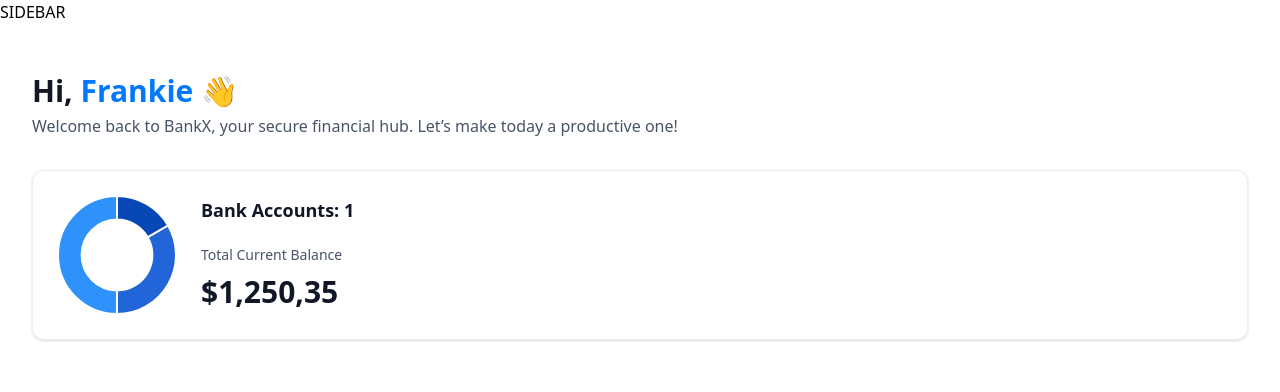
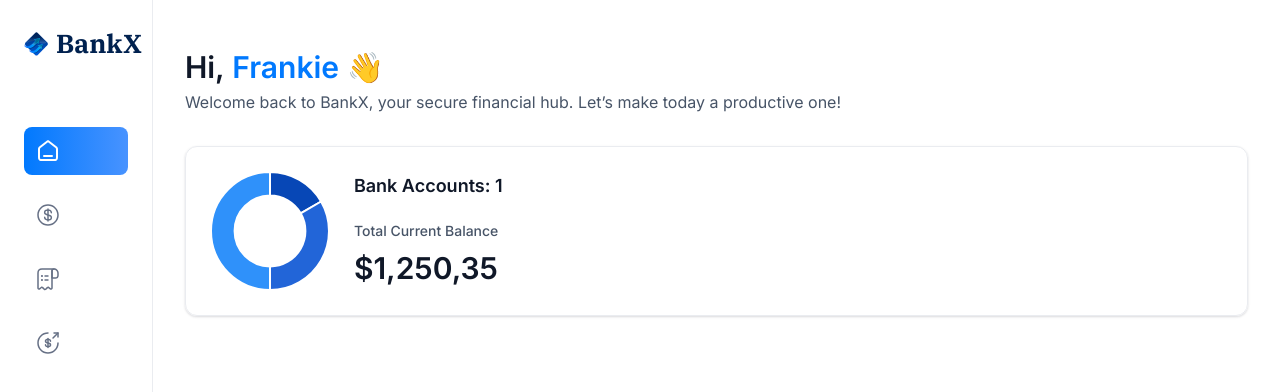
Before and after one commit to realFrankieWilson/bankX, a Next.js app: page / in a window 1280 px wide. Shown: the top 392 px of the page. Built offline with nearby package versions, Linux system fonts and the light colour scheme.

Commit message:
implement the left side bar and the nav bar (incomplete)

```diff
--- a/app/(root)/layout.tsx
+++ b/app/(root)/layout.tsx
@@ -1,12 +1,25 @@
+import MobileNav from "@/components/MobileNav";
+import Sidebar from "@/components/Sidebar";
+import Image from "next/image";
+
 export default function RootLayout({
   children,
 }: Readonly<{
   children: React.ReactNode;
 }>) {
+  const loggedIn = { firstName: 'Frankie', lastName: 'Wilson' };
   return (
-   <main>
-    SIDEBAR
-    {children}
-   </main>
+    <main className="flex h-screen w-full font-inter">
+      <Sidebar user={loggedIn} />
+      <div className="flex size-full flex-col">
+        <div className="root-layout">
+          <Image src="/icons/logo.svg" width={30} height={30} alt="logo" />
+          <div>
+            <MobileNav user={loggedIn} />
+          </div>
+        </div>
+        {children}
+      </div>
+    </main>
   );
 }
--- /dev/null
+++ b/components/MobileNav.tsx
@@ -0,0 +1,75 @@
+'use client'
+
+import {
+    Sheet,
+    SheetContent,
+    SheetDescription,
+    SheetHeader,
+    SheetTitle,
+    SheetTrigger,
+  } from "@/components/ui/sheet"
+import { sidebarLinks } from "@/constants"
+import { cn } from "@/lib/utils"
+  import Image from "next/image"
+import Link from "next/link"
+import { usePathname } from "next/navigation"
+
+const MobileNav = ({ user }: MobileNavProps) => {
+    const pathname = usePathname();
+  return (
+    <section className="w-full max-w-[264px]">
+        <Sheet>
+            <SheetTrigger>
+                <Image
+                src="/icons/hamburger.svg"
+                width={30}
+                height={30}
+                alt="menue"
+                className="cursor-pointer"
+                />
+            </SheetTrigger>
+            <SheetContent side="left">
+                <nav className="flex flex-col gap-4">
+                    <Link href="/" className='mb-12 cursor-pointer
+                    items-center gap-2 flex'>
+                        <Image
+                            width={34}
+                            height={34}
+                            src='/icons/logo.svg'
+                            alt='bankX logo'
+                            className='size-[24px] max-xl:size-14'
+                        />
+                        <h1 className="sidebar-logo">BankX</h1>
+                    </Link>
+
+                    {sidebarLinks.map((item) => {
+                        const isActive = pathname === item.route || pathname.startsWith(`${item.route}/`)
+                        return (
+                            <Link href={item.route} key={item.label}
+                                className={cn('sidebar-link', {'bg-bank-gradient': isActive })}
+                            >
+                                <div className="relative size-6">
+                                    <Image
+                                        src={item.imgURL}
+                                        alt={item.label}
+                                        fill
+                                        className={cn({
+                                            'brightness-[3] invert-0': isActive
+                                        })}
+                                    />
+                                </div>
+                                <p className={cn('sidebar-label', {"!text-white": isActive})}
+                                >
+                                </p>
+                            </Link>
+                        )
+                    })}
+                </nav>
+            </SheetContent>
+        </Sheet>
+
+    </section>
+  )
+}
+
+export default MobileNav
--- /dev/null
+++ b/components/Sidebar.tsx
@@ -0,0 +1,58 @@
+'use client'
+
+import { sidebarLinks } from '@/constants'
+import { cn } from '@/lib/utils'
+import Image from 'next/image'
+import Link from 'next/link'
+import { usePathname } from 'next/navigation'
+import React from 'react'
+
+const Sidebar = ({user}: SiderbarProps) => {
+    const pathname = usePathname();
+  return (
+    <section className="sidebar">
+        <nav className="flex flex-col gap-4">
+            <Link href="/" className='mb-12 cursor-pointer
+            items-center gap-2 flex'>
+                <Image
+                    width={34}
+                    height={34}
+                    src='/icons/logo.svg'
+                    alt='bankX logo'
+                    className='size-[24px] max-xl:size-14'
+                />
+                <h1 className="sidebar-logo">BankX</h1>
+            </Link>
+
+            {sidebarLinks.map((item) => {
+                const isActive = pathname === item.route || pathname.startsWith(`${item.route}/`)
+                return (
+                    <Link href={item.route} key={item.label}
+                        className={cn('sidebar-link', {'bg-bank-gradient': isActive })}
+                    >
+                        <div className="relative size-6">
+                            <Image
+                                src={item.imgURL}
+                                alt={item.label}
+                                fill
+                                className={cn({
+                                    'brightness-[3] invert-0': isActive
+                                })}
+                            />
+                        </div>
+                        <p className={cn('sidebar-label', {"!text-white": isActive})}
+                        >
+                        </p>
+                    </Link>
+                )
+            })}
+
+            USER
+        </nav>
+
+        FOOTER
+    </section>
+  )
+}
+
+export default Sidebar
--- /dev/null
+++ b/components/ui/sheet.tsx
@@ -0,0 +1,140 @@
+"use client"
+
+import * as React from "react"
+import * as SheetPrimitive from "@radix-ui/react-dialog"
+import { cva, type VariantProps } from "class-variance-authority"
+import { X } from "lucide-react"
+
+import { cn } from "@/lib/utils"
+
+const Sheet = SheetPrimitive.Root
+
+const SheetTrigger = SheetPrimitive.Trigger
+
+const SheetClose = SheetPrimitive.Close
+
+const SheetPortal = SheetPrimitive.Portal
+
+const SheetOverlay = React.forwardRef<
+  React.ElementRef<typeof SheetPrimitive.Overlay>,
+  React.ComponentPropsWithoutRef<typeof SheetPrimitive.Overlay>
+>(({ className, ...props }, ref) => (
+  <SheetPrimitive.Overlay
+    className={cn(
+      "fixed inset-0 z-50 bg-black/80  data-[state=open]:animate-in data-[state=closed]:animate-out data-[state=closed]:fade-out-0 data-[state=open]:fade-in-0",
+      className
+    )}
+    {...props}
+    ref={ref}
+  />
+))
+SheetOverlay.displayName = SheetPrimitive.Overlay.displayName
+
+const sheetVariants = cva(
+  "fixed z-50 gap-4 bg-background p-6 shadow-lg transition ease-in-out data-[state=open]:animate-in data-[state=closed]:animate-out data-[state=closed]:duration-300 data-[state=open]:duration-500",
+  {
+    variants: {
+      side: {
+        top: "inset-x-0 top-0 border-b data-[state=closed]:slide-out-to-top data-[state=open]:slide-in-from-top",
+        bottom:
+          "inset-x-0 bottom-0 border-t data-[state=closed]:slide-out-to-bottom data-[state=open]:slide-in-from-bottom",
+        left: "inset-y-0 left-0 h-full w-3/4 border-r data-[state=closed]:slide-out-to-left data-[state=open]:slide-in-from-left sm:max-w-sm",
+        right:
+          "inset-y-0 right-0 h-full w-3/4  border-l data-[state=closed]:slide-out-to-right data-[state=open]:slide-in-from-right sm:max-w-sm",
+      },
+    },
+    defaultVariants: {
+      side: "right",
+    },
+  }
+)
+
+interface SheetContentProps
+  extends React.ComponentPropsWithoutRef<typeof SheetPrimitive.Content>,
+    VariantProps<typeof sheetVariants> {}
+
+const SheetContent = React.forwardRef<
+  React.ElementRef<typeof SheetPrimitive.Content>,
+  SheetContentProps
+>(({ side = "right", className, children, ...props }, ref) => (
+  <SheetPortal>
+    <SheetOverlay />
+    <SheetPrimitive.Content
+      ref={ref}
+      className={cn(sheetVariants({ side }), className)}
+      {...props}
+    >
+      {children}
+      <SheetPrimitive.Close className="absolute right-4 top-4 rounded-sm opacity-70 ring-offset-background transition-opacity hover:opacity-100 focus:outline-none focus:ring-2 focus:ring-ring focus:ring-offset-2 disabled:pointer-events-none data-[state=open]:bg-secondary">
+        <X className="h-4 w-4" />
+        <span className="sr-only">Close</span>
+      </SheetPrimitive.Close>
+    </SheetPrimitive.Content>
+  </SheetPortal>
+))
+SheetContent.displayName = SheetPrimitive.Content.displayName
+
+const SheetHeader = ({
+  className,
+  ...props
+}: React.HTMLAttributes<HTMLDivElement>) => (
+  <div
+    className={cn(
+      "flex flex-col space-y-2 text-center sm:text-left",
+      className
+    )}
+    {...props}
+  />
+)
+SheetHeader.displayName = "SheetHeader"
+
+const SheetFooter = ({
+  className,
+  ...props
+}: React.HTMLAttributes<HTMLDivElement>) => (
+  <div
+    className={cn(
+      "flex flex-col-reverse sm:flex-row sm:justify-end sm:space-x-2",
+      className
+    )}
+    {...props}
+  />
+)
+SheetFooter.displayName = "SheetFooter"
+
+const SheetTitle = React.forwardRef<
+  React.ElementRef<typeof SheetPrimitive.Title>,
+  React.ComponentPropsWithoutRef<typeof SheetPrimitive.Title>
+>(({ className, ...props }, ref) => (
+  <SheetPrimitive.Title
+    ref={ref}
+    className={cn("text-lg font-semibold text-foreground", className)}
+    {...props}
+  />
+))
+SheetTitle.displayName = SheetPrimitive.Title.displayName
+
+const SheetDescription = React.forwardRef<
+  React.ElementRef<typeof SheetPrimitive.Description>,
+  React.ComponentPropsWithoutRef<typeof SheetPrimitive.Description>
+>(({ className, ...props }, ref) => (
+  <SheetPrimitive.Description
+    ref={ref}
+    className={cn("text-sm text-muted-foreground", className)}
+    {...props}
+  />
+))
+SheetDescription.displayName = SheetPrimitive.Description.displayName
+
+export {
+  Sheet,
+  SheetPortal,
+  SheetOverlay,
+  SheetTrigger,
+  SheetClose,
+  SheetContent,
+  SheetHeader,
+  SheetFooter,
+  SheetTitle,
+  SheetDescription,
+}
--- a/package.json
+++ b/package.json
@@ -11,6 +11,7 @@
   "dependencies": {
     "@eslint/config-array": "^0.18.0",
     "@humanwhocodes/object-schema": "^2.0.3",
+    "@radix-ui/react-dialog": "^1.1.1",
     "@radix-ui/react-slot": "^1.1.0",
     "chart.js": "^4.4.4",
     "class-variance-authority": "^0.7.0",
@@ -33,7 +34,7 @@
     "@types/node": "^22.5.4",
     "@types/react": "^18",
     "@types/react-dom": "^18",
-    "eslint": "^9.10.0",
+    "eslint": "^8.57.0",
     "eslint-config-next": "14.2.8",
     "postcss": "^8",
     "tailwindcss": "^3.4.1",
```
Also changed, not shown: 1 other file (tests, documents, lock files or other folders).
